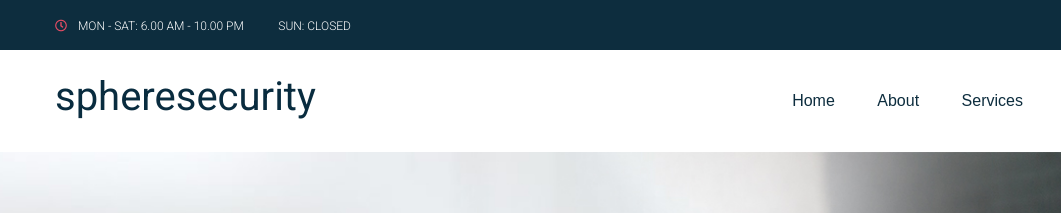
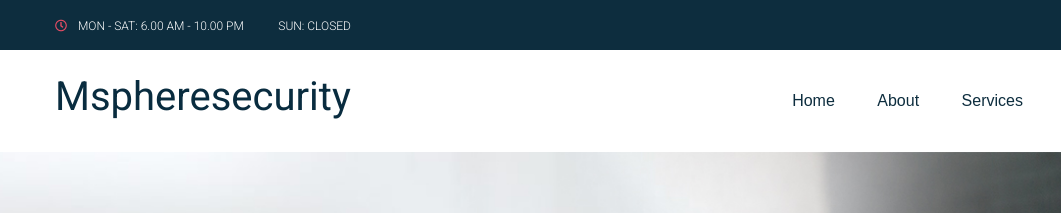
Before and after one commit to Mayowasamuel51/BusinessSHM, a plain HTML site: page index.html in a window 1280 px wide. Shown: the top 213 px of the page, 0-1061 px from the left. Drawn offline with Linux system fonts and the light colour scheme.

Commit message:
new comm

```diff
--- a/index.html
+++ b/index.html
@@ -88,7 +88,7 @@
                   <div class="logo">
                     <a href="index.html">
                       <!-- <img src="assets/img/logo/logo.png" alt="" /> -->
-                       <h1 class="">spheresecurity</h1>
+                       <h1 class="">Mspheresecurity</h1>
                     </a>
                   </div>
                 </div>
```
